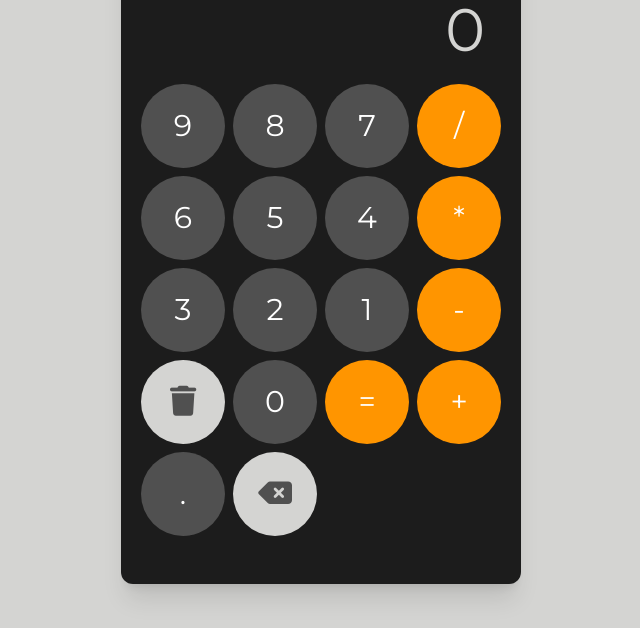
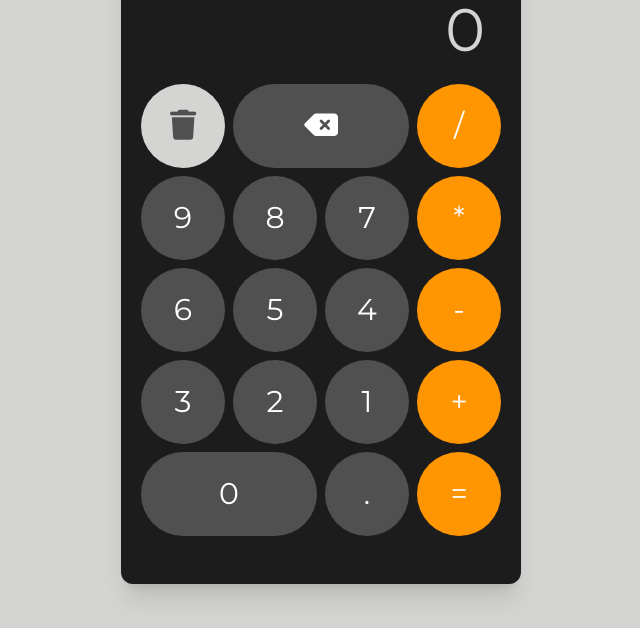
Before and after one commit to Ralatcode/Calculator-with-UI, a website: page index.html in a window 1280 px wide. Shown: the part 172-800 px from the top of the page, without its empty margins (319-959 px from the left). Drawn offline with Linux system fonts and the light colour scheme.

Commit message:
restructured grid layout

```diff
--- a/index.html
+++ b/index.html
@@ -24,7 +24,7 @@
                 <button class="buttons number" id="num-keys">3</button>
                 <button class="buttons number" id="num-keys">2</button>
                 <button class="buttons number" id="num-keys">1</button>
-                <button class="buttons number" id="num-keys">0</button>
+                <button class="buttons number zero" id="num-keys">0</button>
                 <button class="buttons number" id="num-keys">.</button>
                 <button class="buttons operator plus" id="operations">+</button>
                 <button class="buttons operator divide" id="operations">/</button>
@@ -34,7 +34,7 @@
                 <button class="buttons clear" id="clear">
                     <i class="fa-solid fa-trash"></i>
                 </button>
-                <button class="buttons clear" id="delete">
+                <button class="buttons number" id="delete">
                     <i class="fa-solid fa-delete-left"></i>
                 </button>
             </div>
```
Also changed, not shown: main.css.
